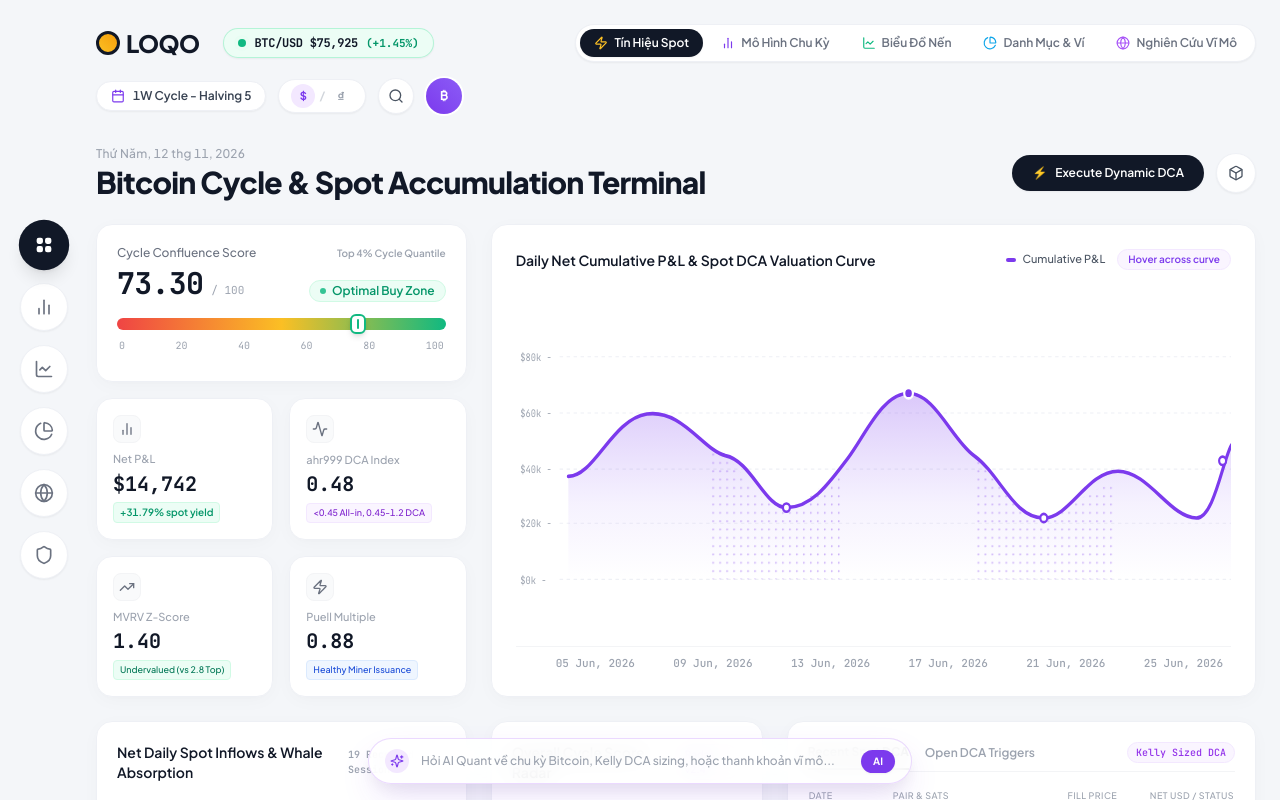
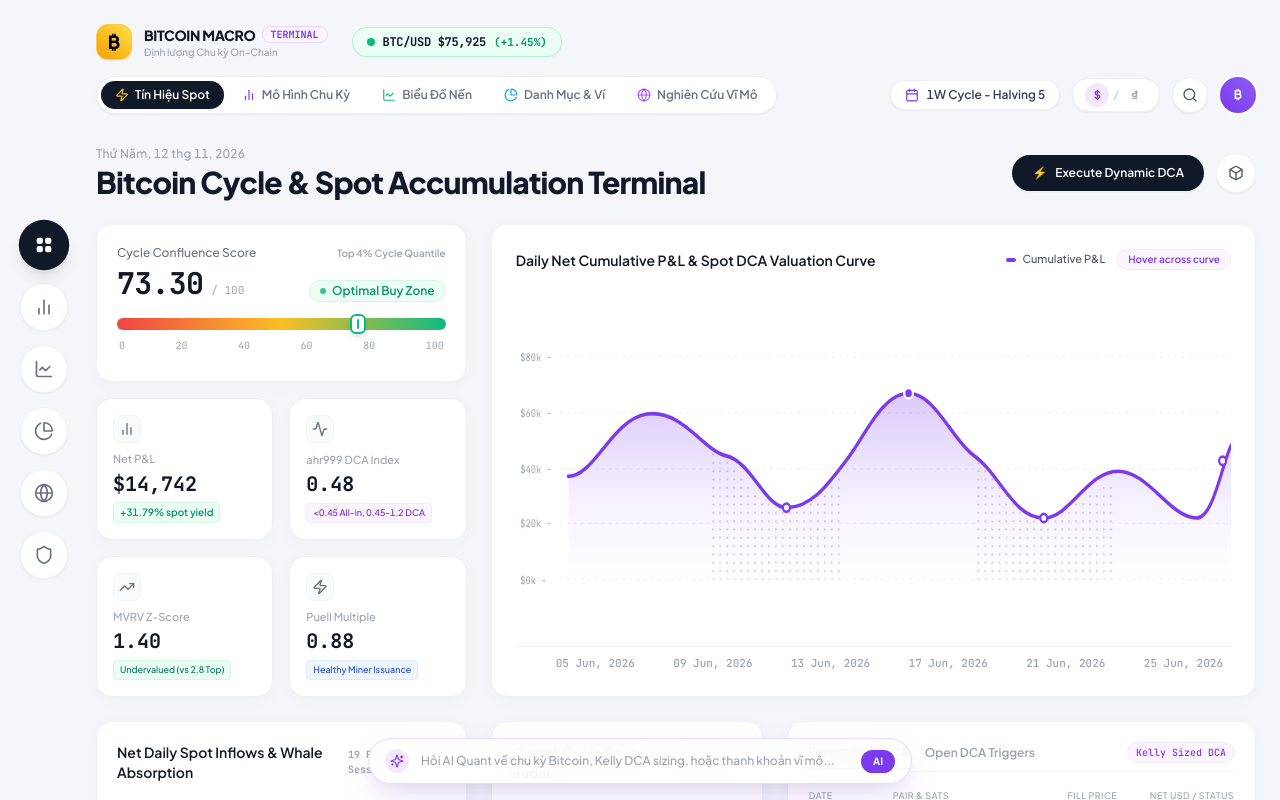
Before and after one commit to Thunderkill016/btc-macro-terminal, a React (Vite) app: page / in a window 1280 px wide. Shown: the top 800 px of the page. Built offline with nearby package versions, Linux system fonts and the light colour scheme; no server answers.

Commit message:
fix: replace template LOQO logo with authentic Bitcoin Macro Terminal brandmark

```diff
--- a/src/components/stitch/BitcoinHorizonDashboard.tsx
+++ b/src/components/stitch/BitcoinHorizonDashboard.tsx
@@ -359,12 +359,24 @@ export const BitcoinHorizonDashboard: React.FC = () => {
       <div className="flex-1 ml-20 sm:ml-24 mr-4 sm:mr-6 my-5 max-w-[1440px] flex flex-col gap-6">
         {/* TOP BAR */}
         <header className="flex flex-wrap items-center justify-between gap-4 py-1" data-purpose="top-navigation">
-          {/* Logo & Live BTC Spot Ticker */}
+          {/* Brand Logo & Live BTC Spot Ticker */}
           <div className="flex items-center gap-4 sm:gap-6">
-            <div className="flex items-center gap-2 cursor-pointer" onClick={() => handleNavChange('home')}>
-              <div className="flex items-center tracking-tighter text-2xl font-black text-[#111827]">
-                <span className="inline-block border-[3.5px] border-[#111827] rounded-full w-6 h-6 mr-1.5 bg-gradient-to-tr from-amber-400 to-amber-500"></span>
-                <span className="tracking-tight">LOQO</span>
+            <div className="flex items-center gap-3 cursor-pointer group" onClick={() => handleNavChange('home')}>
+              <div className="w-9 h-9 rounded-xl bg-gradient-to-tr from-amber-500 via-amber-400 to-yellow-300 text-slate-950 font-black text-lg flex items-center justify-center shadow-sm group-hover:scale-105 transition-transform border border-amber-300/80 shrink-0">
+                ₿
+              </div>
+              <div>
+                <div className="flex items-center gap-1.5">
+                  <span className="text-sm font-extrabold tracking-tight text-[#111827] uppercase">
+                    BITCOIN MACRO
+                  </span>
+                  <span className="text-[10px] px-2 py-0.2 rounded-full bg-purple-50 text-[#7C3AED] font-mono font-bold border border-purple-200">
+                    TERMINAL
+                  </span>
+                </div>
+                <div className="text-[10px] text-gray-400 font-medium">
+                  {locale === 'vi' ? 'Định lượng Chu kỳ On-Chain' : 'Quantitative Cycle Intelligence'}
+                </div>
               </div>
             </div>
 
```
